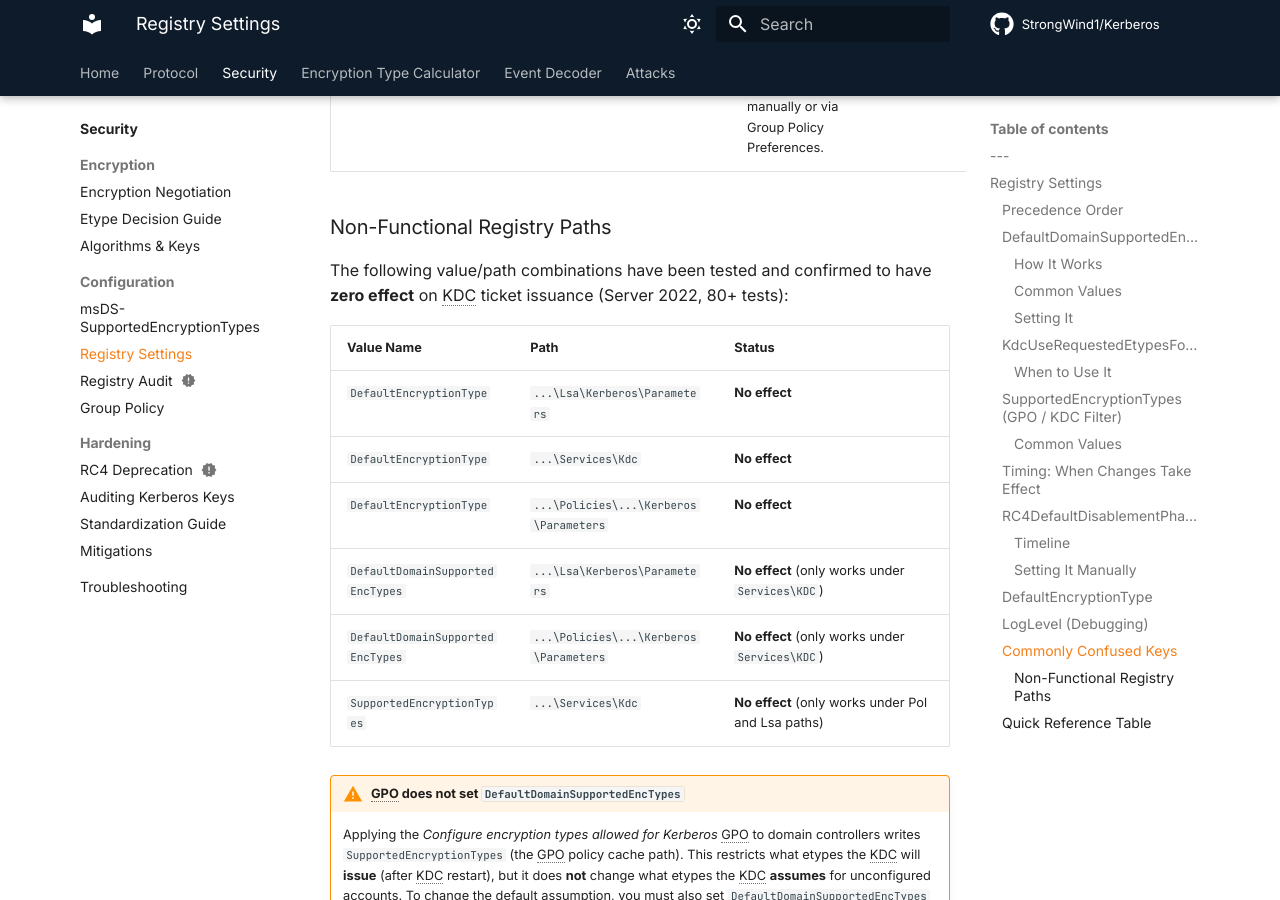
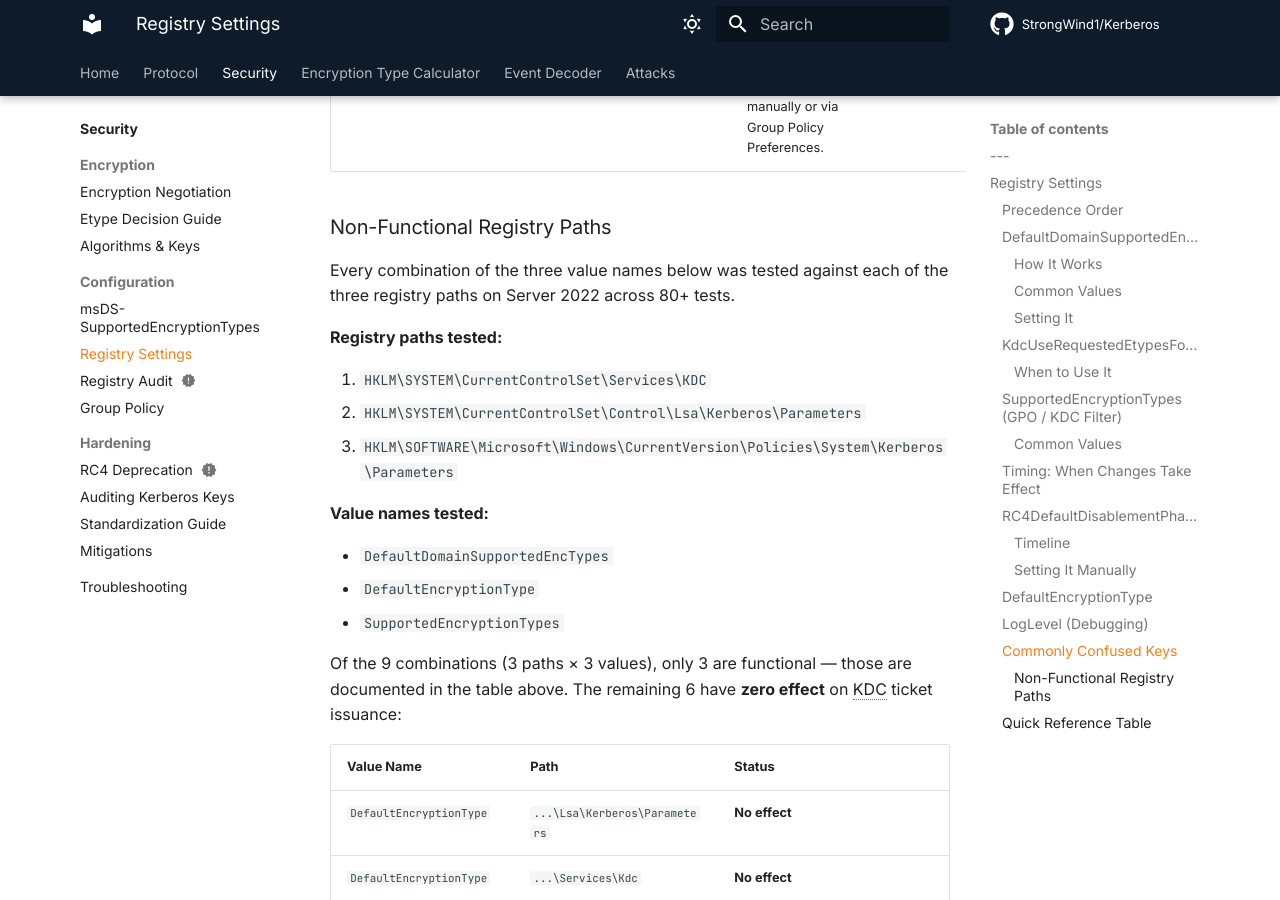
Before and after one commit to StrongWind1/Kerberos, an MkDocs documentation site: the page built from content/security/registry.md, in a window 1280 px wide and 900 px high, scrolled down 9712 px. Built offline with MkDocs 1.6.1 and Material for MkDocs 9.7.7, drawn with Linux system fonts in a browser that asks for light colours; plug-ins that fetch from the network failed and are left out; comment, search, counter and statistics services are not loaded.

Commit message:
Add full registry paths and value names above non-functional table
List all 3 registry paths and 3 value names that were tested (9
combinations), making it clear which are functional vs. dead ends.

```diff
--- a/content/security/registry.md
+++ b/content/security/registry.md
@@ -305,8 +305,23 @@ Confusing them is the most common cause of "I set AES-only but services still ge
 
 ### Non-Functional Registry Paths
 
-The following value/path combinations have been tested and confirmed to have **zero effect**
-on KDC ticket issuance (Server 2022, 80+ tests):
+Every combination of the three value names below was tested against each of the three
+registry paths on Server 2022 across 80+ tests.
+
+**Registry paths tested:**
+
+1. `HKLM\SYSTEM\CurrentControlSet\Services\KDC`
+2. `HKLM\SYSTEM\CurrentControlSet\Control\Lsa\Kerberos\Parameters`
+3. `HKLM\SOFTWARE\Microsoft\Windows\CurrentVersion\Policies\System\Kerberos\Parameters`
+
+**Value names tested:**
+
+- `DefaultDomainSupportedEncTypes`
+- `DefaultEncryptionType`
+- `SupportedEncryptionTypes`
+
+Of the 9 combinations (3 paths × 3 values), only 3 are functional — those are documented
+in the table above.  The remaining 6 have **zero effect** on KDC ticket issuance:
 
 | Value Name | Path | Status |
 |---|---|---|
```
